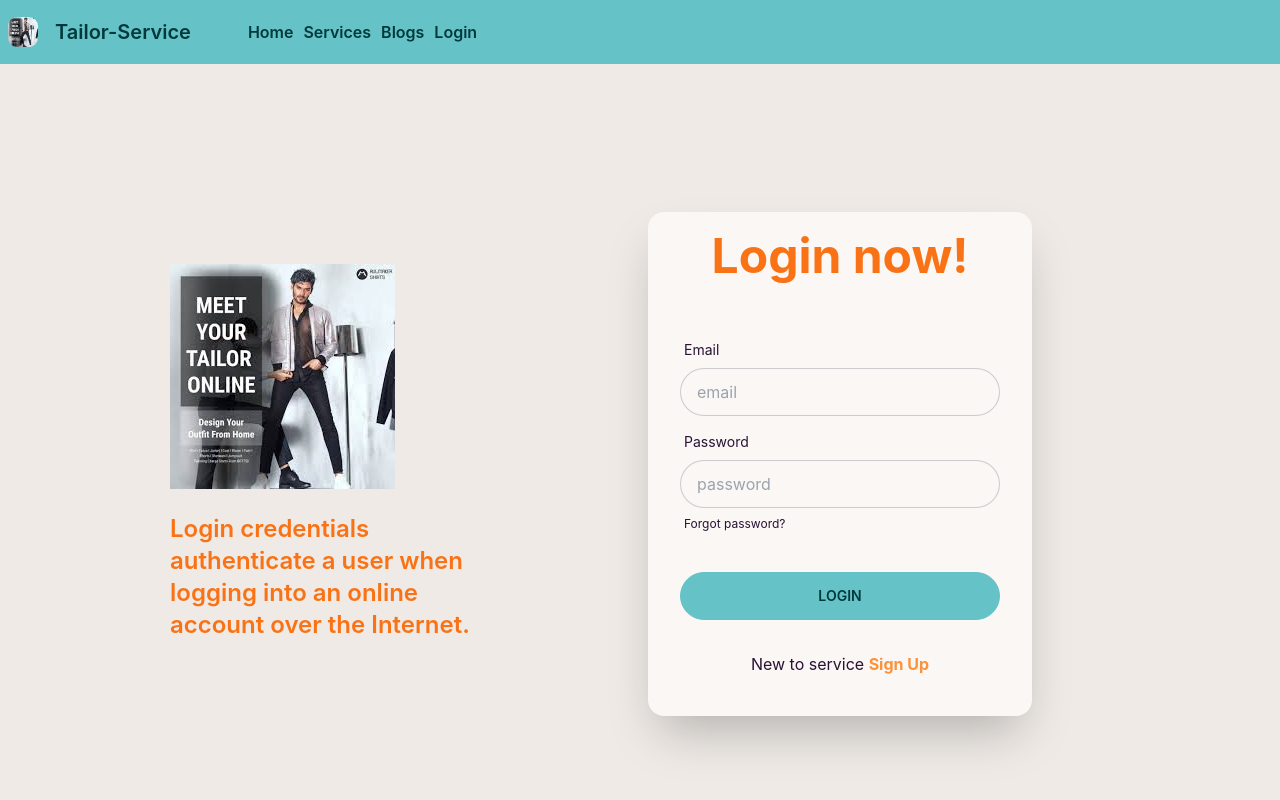
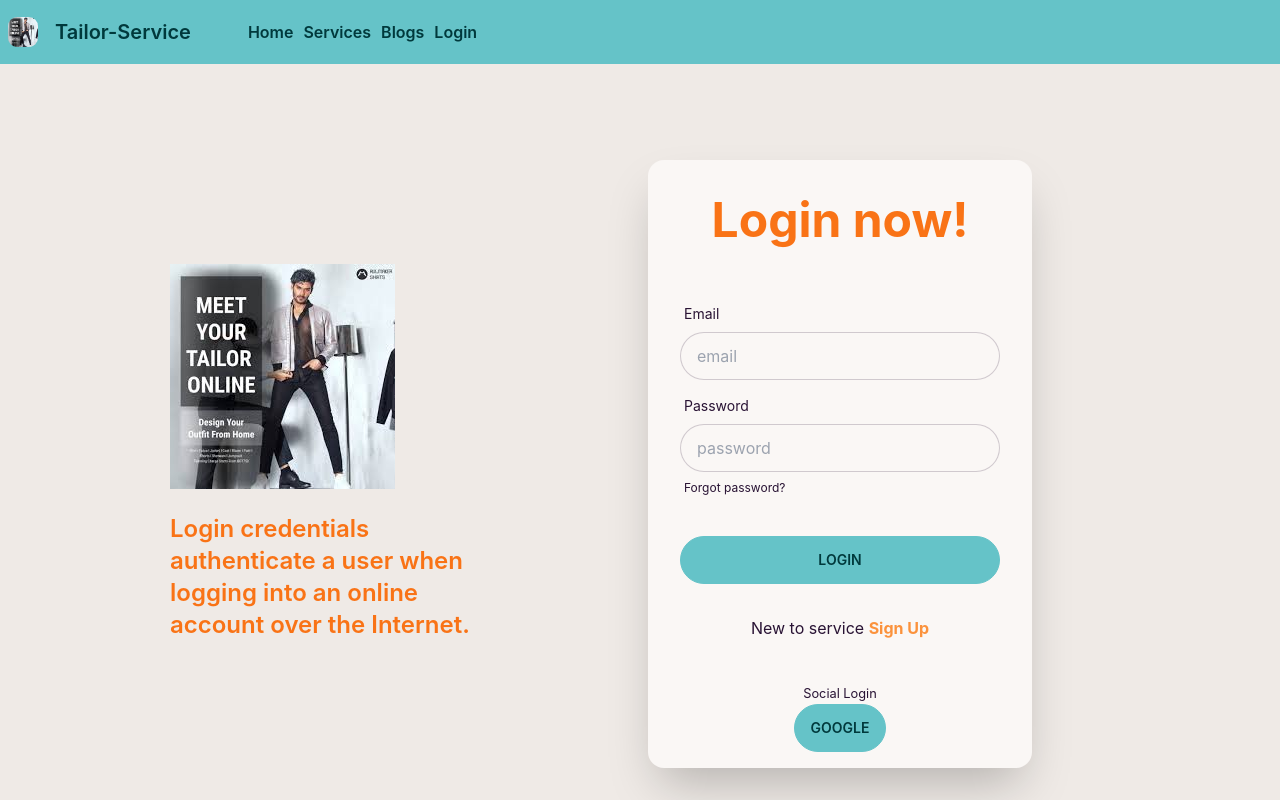
Before and after one commit to SADIA-AFSANA/Tailor-Service, a React (Create React App) app: page /login in a window 1280 px wide. Shown: the top 800 px of the page. Built offline with nearby package versions, Linux system fonts and the light colour scheme; no server answers.

Commit message:
google singnin

```diff
--- a/src/Pages/Login/Login.js
+++ b/src/Pages/Login/Login.js
@@ -3,6 +3,7 @@ import React, { useContext } from 'react';
 import { Link } from 'react-router-dom';
 import { AuthContext } from '../../contexts/AuthProvider/AuthProvider';
 import useTitle from '../../hooks/useTitle';
+import SocialLogin from '../shared/SocialLogin/SocialLogin';
 
 const Login = () => {
 
@@ -33,7 +34,7 @@ const Login = () => {
                         <img src="tailorbanner.jpeg" alt="" />
                         <p className="py-6 text-2xl font-semibold text-orange-500">Login credentials authenticate a user when logging into an online account over the Internet.</p>
                     </div>
-                    <div className="card flex-shrink-0 w-full max-w-sm shadow-2xl bg-base-100">
+                    <div className="card flex-shrink-0 w-full max-w-sm shadow-2xl bg-base-100 py-4">
                         <h1 className="text-5xl text-center font-bold text-orange-500 my-5">Login now!</h1>
                         <form onSubmit={handleLogin} className="card-body">
                             <div className="form-control">
@@ -57,6 +58,7 @@ const Login = () => {
                             </div>
                         </form>
                         <p className='mb-10 text-center'>New to service <Link className='text-orange-400 font-bold' to="/signup">Sign Up</Link></p>
+                        <SocialLogin></SocialLogin>
                     </div>
                 </div>
             </div>
--- /dev/null
+++ b/src/Pages/shared/SocialLogin/SocialLogin.js
@@ -0,0 +1,25 @@
+import React, { useContext } from 'react';
+import { AuthContext } from '../../../contexts/AuthProvider/AuthProvider';
+
+const SocialLogin = () => {
+    const { googleSignIn } = useContext(AuthContext);
+
+    const handleGoogleSignIn = () => {
+        googleSignIn()
+            .then(result => {
+                const user = result.user;
+                console.log(user);
+            })
+            .catch(err => console.error(err))
+    }
+    return (
+        <div>
+            <p className='text-center'><small>Social Login</small></p>
+            <p className='text-center'>
+                <button onClick={handleGoogleSignIn} className='btn btn-primary'>Google</button>
+            </p>
+        </div>
+    );
+};
+
+export default SocialLogin;
--- a/src/contexts/AuthProvider/AuthProvider.js
+++ b/src/contexts/AuthProvider/AuthProvider.js
@@ -1,11 +1,13 @@
 import React, { createContext, useEffect, useState } from 'react';
 import app from '../../firebase/firebase.config';
-import { createUserWithEmailAndPassword, getAuth, onAuthStateChanged, signInWithEmailAndPassword } from 'firebase/auth';
+import { createUserWithEmailAndPassword, getAuth, GoogleAuthProvider, onAuthStateChanged, signInWithEmailAndPassword, signInWithPopup } from 'firebase/auth';
 
 
 
 export const AuthContext = createContext();
 const auth = getAuth(app)
+
+const googleProvider = new GoogleAuthProvider();
 
 const AuthProvider = ({ children }) => {
     const [user, setUser] = useState(null);
@@ -20,6 +22,10 @@ const AuthProvider = ({ children }) => {
     const login = (email, password) => {
         setLoading(true);
         return signInWithEmailAndPassword(auth, email, password);
+    }
+    const googleSignIn = () => {
+        setLoading(true);
+        return signInWithPopup(auth, googleProvider);
     }
 
     useEffect(() => {
@@ -38,6 +44,7 @@ const AuthProvider = ({ children }) => {
         loading,
         createUser,
         login,
+        googleSignIn
     }
 
     return (
```
